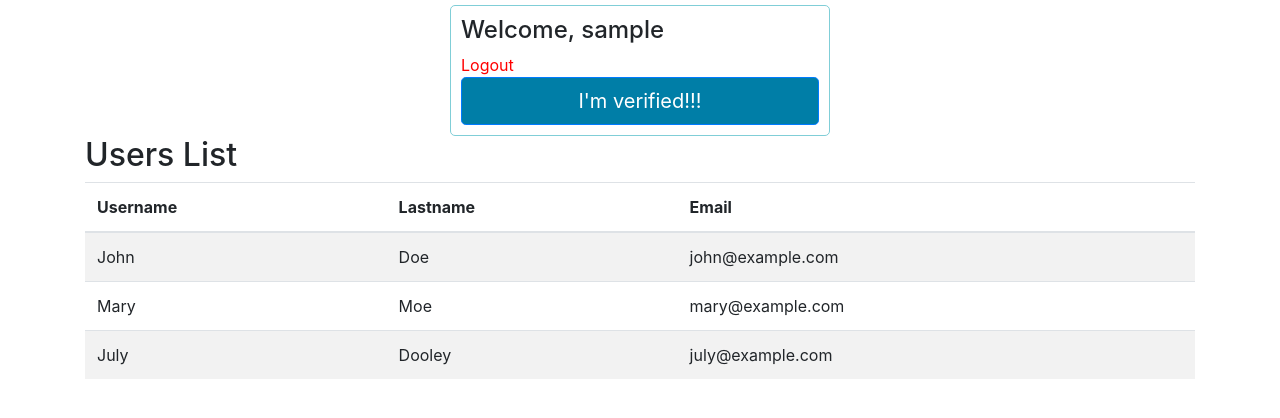
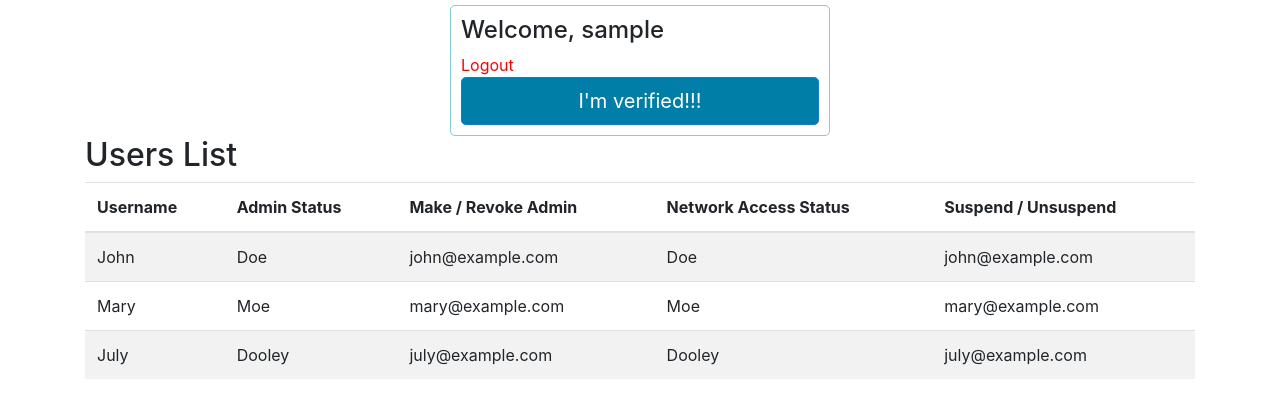
Before and after one commit to gorip96/network-access, a PHP site: page / in a window 1280 px wide. Shown: the part 145-563 px from the top of the page. Run offline with PHP 8.4, Linux system fonts and the light colour scheme; the visitor is signed in with stand-in values (Sample User, id 1); some libraries are stand-ins or nearby versions.

Commit message:
update table

```diff
--- a/index.php
+++ b/index.php
@@ -64,8 +64,10 @@ $_SESSION['LAST_ACTIVITY'] = time(); // update last activity time stamp
                <thead>
                  <tr>
                    <th>Username</th>
-                   <th>Lastname</th>
-                   <?php if(($_SESSION['isadmin']) == 1) { echo  '<th>Email</th>'; }; ?>
+                   <th>Admin Status</th>
+                   <?php if(($_SESSION['isadmin']) == 1) { echo  '<th>Make / Revoke Admin</th>'; }; ?>
+                   <th>Network Access Status</th>
+                   <?php if(($_SESSION['isadmin']) == 1) { echo  '<th>Suspend / Unsuspend</th>'; }; ?>
                  </tr>
                </thead>
                <tbody>
@@ -73,14 +75,20 @@ $_SESSION['LAST_ACTIVITY'] = time(); // update last activity time stamp
                    <td>John</td>
                    <td>Doe</td>
                    <?php if(($_SESSION['isadmin']) == 1) { echo  '<td>john@example.com</td>'; }; ?>
+                   <td>Doe</td>
+                   <?php if(($_SESSION['isadmin']) == 1) { echo  '<td>john@example.com</td>'; }; ?>
                  </tr>
                  <tr>
                    <td>Mary</td>
                    <td>Moe</td>
                    <?php if(($_SESSION['isadmin']) == 1) { echo  '<td>mary@example.com</td>'; }; ?>
+                   <td>Moe</td>
+                   <?php if(($_SESSION['isadmin']) == 1) { echo  '<td>mary@example.com</td>'; }; ?>
                  </tr>
                  <tr>
                    <td>July</td>
+                   <td>Dooley</td>
+                   <?php if(($_SESSION['isadmin']) == 1) { echo  '<td>july@example.com</td> '; }; ?>
                    <td>Dooley</td>
                    <?php if(($_SESSION['isadmin']) == 1) { echo  '<td>july@example.com</td> '; }; ?>
                  </tr>
```
